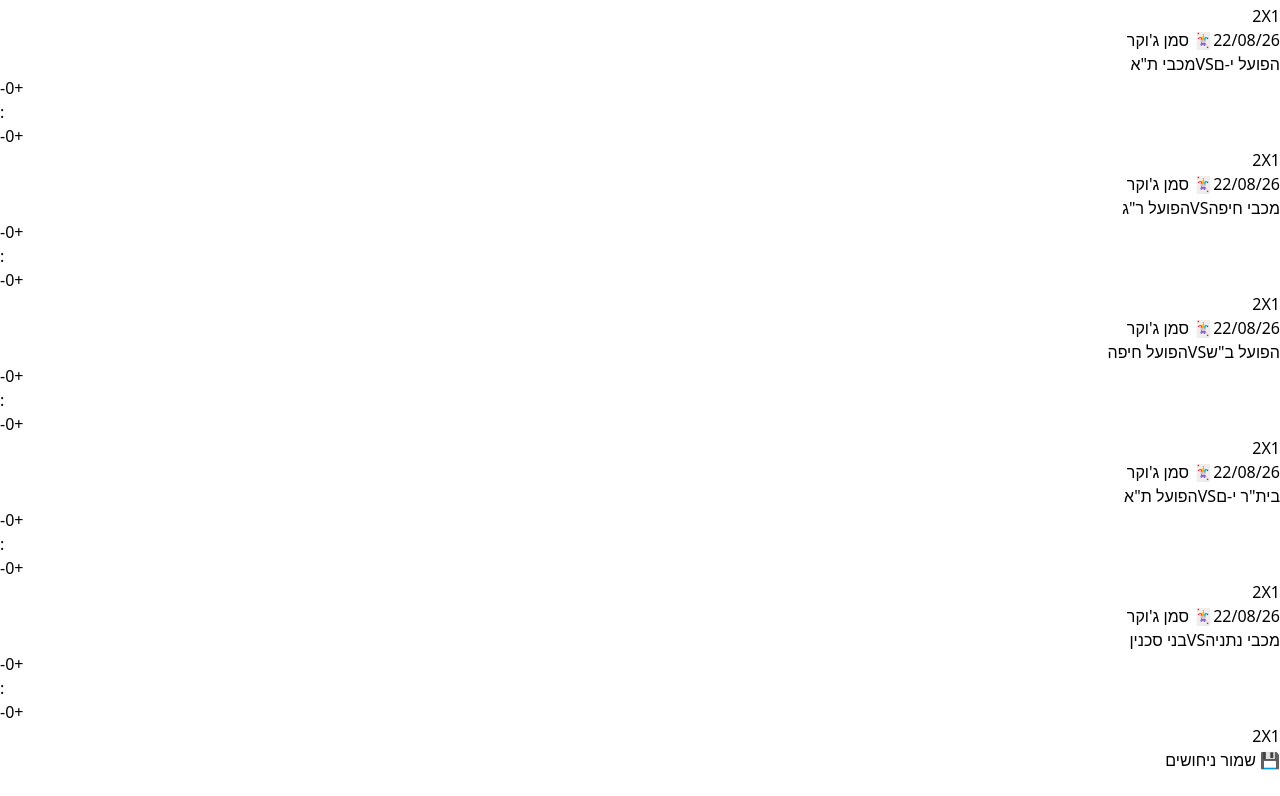
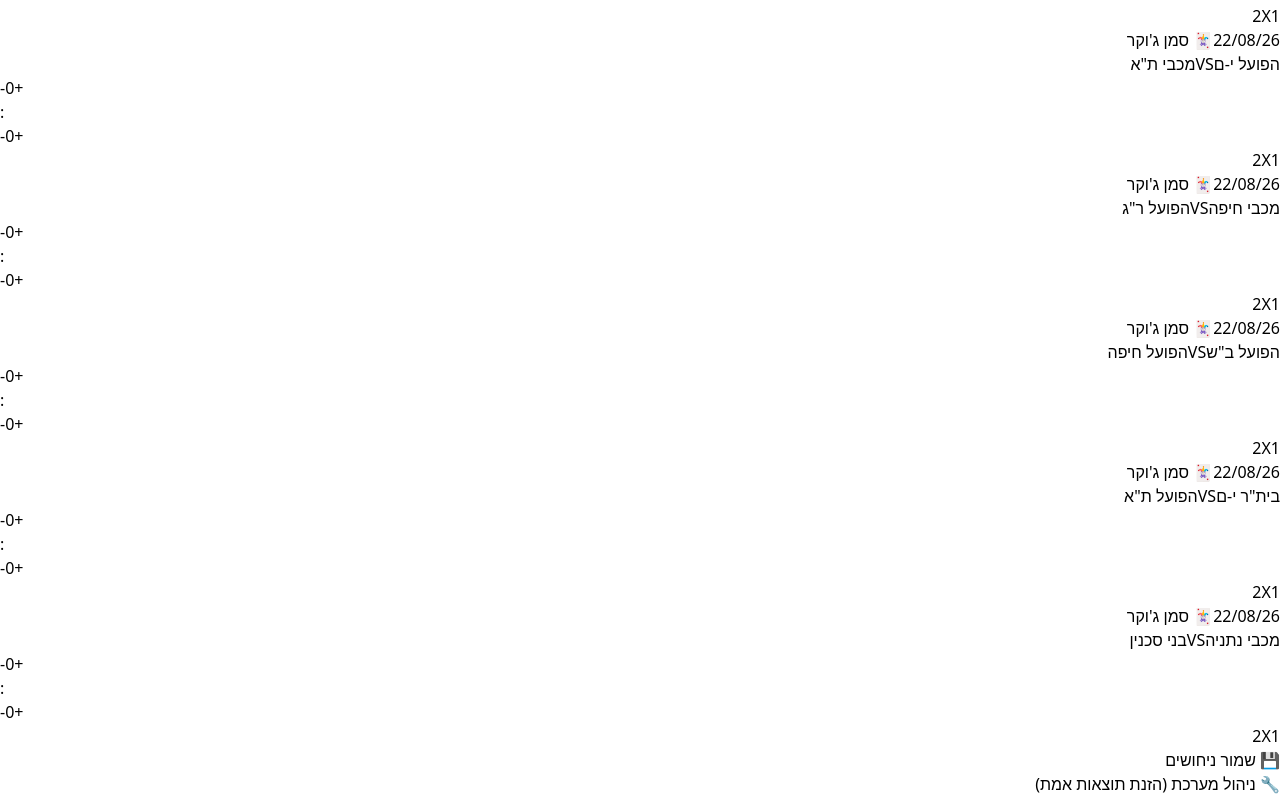
Before and after one commit to Ayalk15/Winner-5-chevre, a React (Vite) app: page / in a window 1280 px wide. Shown: the part 380-1176 px from the top of the page. Before the commit the page ends 1152 px from the top, so only its background shows below. Built offline with nearby package versions, Linux system fonts and the light colour scheme.

Commit message:
Update app.jsx

```diff
--- a/src/app.jsx
+++ b/src/app.jsx
@@ -66,16 +66,29 @@
   const [matchday, setMatchday] = useState(1);
   const [liveClockText, setLiveClockText] = useState('');
   const [countdownText, setCountdownText] = useState('');
-  const [isAdminMode, setIsAdminMode] = useState(false);
+  const [isAdminMode, setIsAdminMode] = useState(false); // הוספנו את הסטייט של המנהל
 
-  // זיכרון מקומי פנימי
+  // זיכרון מקומי
   const [predictions, setPredictions] = useState(() => JSON.parse(localStorage.getItem('predictions')) || {});
   const [tournament, setTournament] = useState(() => JSON.parse(localStorage.getItem('tournament')) || { champion: '', topScorer: '', topAssists: '', favoriteTeam: '' });
   const [jokers, setJokers] = useState(() => JSON.parse(localStorage.getItem('jokers')) || {});
   const [actualScores, setActualScores] = useState(() => JSON.parse(localStorage.getItem('actualScores')) || {});
   const [matchdayGoals, setMatchdayGoals] = useState(() => JSON.parse(localStorage.getItem('matchdayGoals')) || {});
 
-  // שמירה אוטומטית לזיכרון
+  // הפונקציה שהייתה חסרה!
+  const loginAsAdmin = () => {
+    if (isAdminMode) {
+      setIsAdminMode(false);
+    } else {
+      const pass = prompt('הכנס סיסמת מנהל:');
+      if (pass === '2531') {
+        setIsAdminMode(true);
+      } else if (pass !== null) {
+        alert('סיסמה שגויה!');
+      }
+    }
+  };
+
   useEffect(() => { localStorage.setItem('predictions', JSON.stringify(predictions)); }, [predictions]);
   useEffect(() => { localStorage.setItem('tournament', JSON.stringify(tournament)); }, [tournament]);
   useEffect(() => { localStorage.setItem('jokers', JSON.stringify(jokers)); }, [jokers]);
@@ -166,19 +179,7 @@
         matchPoints += localPoints;
       }
     });
-
-    let liveGoalsPoints = 0;
-    const currentScorer = tournament.topScorer || '';
-    if (currentScorer.trim()) {
-      Object.keys(matchdayGoals).forEach(key => {
-        const parts = key.split('-');
-        if (parts.length >= 2 && parts[1].trim() === currentScorer.trim()) {
-          liveGoalsPoints += (matchdayGoals[key] || 0) * 2;
-        }
-      });
-    }
-
-    return { totalPoints: matchPoints + liveGoalsPoints };
+    return { totalPoints: matchPoints };
   };
 
   const stats = getLiveStatistics();
@@ -318,6 +319,13 @@
           </div>
         )}
       </div>
+
+      <footer className="max-w-md mx-auto mt-12 text-center">
+        {/* הנה הכפתור שהפיל לנו את הכל מקודם - עכשיו הוא מקושר לפונקציה! */}
+        <button type="button" onClick={loginAsAdmin} className={`px-4 py-2 text-xs font-bold rounded-lg border transition-all ${isAdminMode ? 'bg-red-950 border-red-800 text-red-400' : 'bg-gray-900 border-gray-800 text-gray-500 hover:text-white'}`}>
+          {isAdminMode ? '🔒 צא ממצב מנהל' : '🔧 ניהול מערכת (הזנת תוצאות אמת)'}
+        </button>
+      </footer>
     </div>
   );
 }
```
